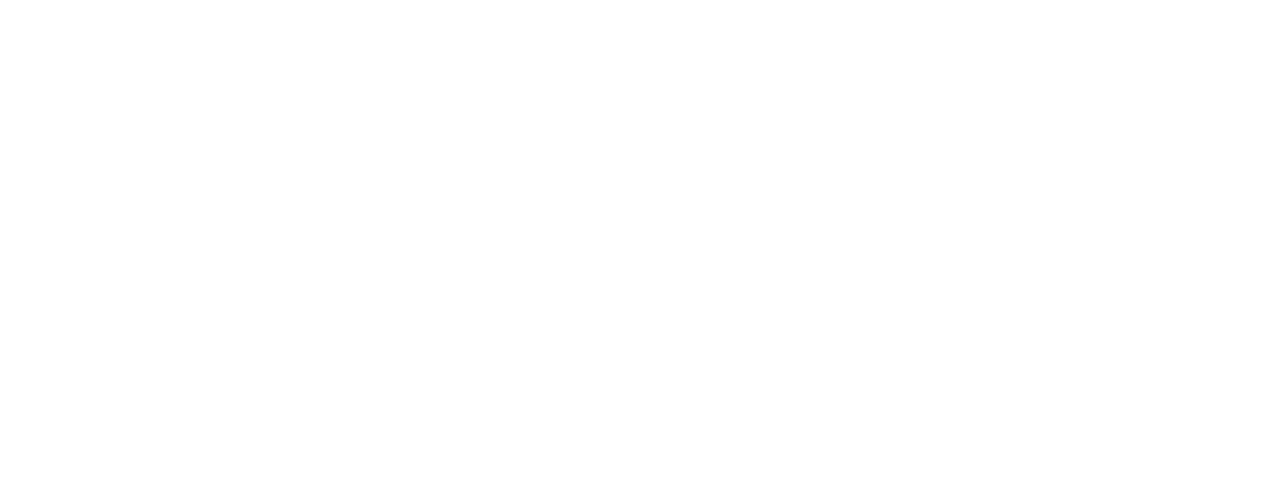
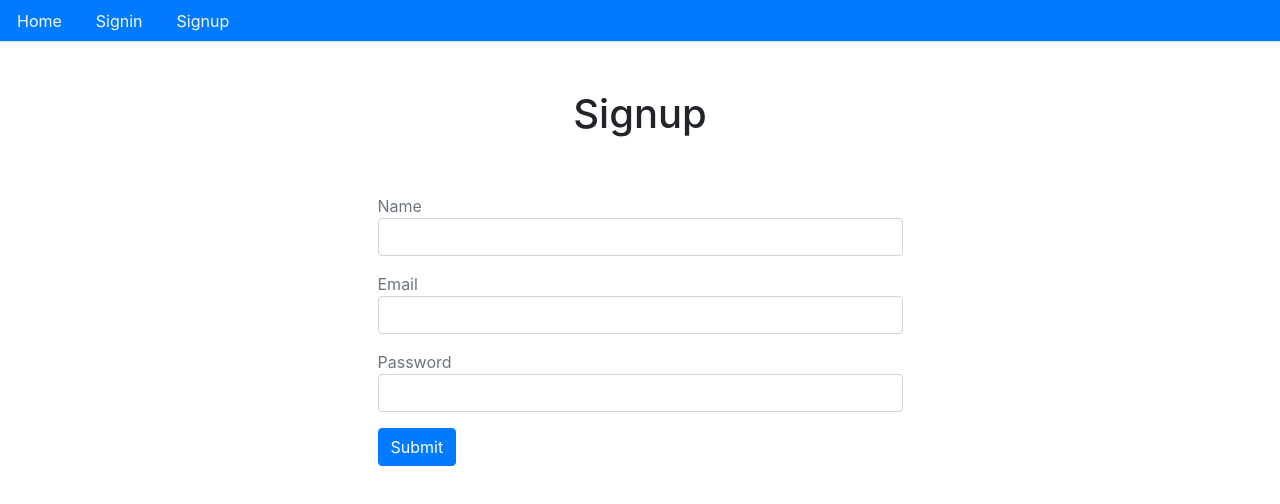
Before and after one commit to B0n-Echo/community_onchain, a React (Create React App) app: page /signup in a window 1280 px wide. Shown: the top 504 px of the page. Built offline with nearby package versions, Linux system fonts and the light colour scheme.

Commit message:
🚧Adding Authentication routes and components to the application

```diff
--- a/src/Routes.js
+++ b/src/Routes.js
@@ -1,11 +1,17 @@
 import { BrowserRouter, Switch ,Route } from "react-router-dom";
 import App from "./App";
+import Signup from "./auth/signup";
+import Signin from "./auth/signin";
+import Activate from "./auth/activate";
 
 const Routes = () => {
     return (
         <BrowserRouter>
         <Switch>
             <Route path="/"  exact component={App} />
+            <Route path="/signup"  exact component={Signup} />
+            <Route path="/signin"  exact component={Signin} />
+            <Route path="auth/activate"  exact component={Activate} />
         </Switch>
         </BrowserRouter>
     )
--- /dev/null
+++ b/src/auth/activate.js
@@ -0,0 +1,46 @@
+import React, { useState, useEffect } from 'react';
+import { Link, Redirect } from 'react-router-dom';
+import Layout from '../core/Layout';
+import axios from 'axios';
+// import jwt from 'jsonwebtoken';
+import { ToastContainer, toast } from 'react-toastify';
+import 'react-toastify/dist/ReactToastify.min.css';
+
+
+const Activate = ({match}) => {
+    const [values, setValues] = useState({
+        name: '',
+        token: '',
+        show: true
+    })
+
+    useEffect(() => {
+        console.log(`checking useEffect`);
+    }, [])
+
+    const { name, token, show } = values;
+
+    const clickSubmit = event => {
+        //
+    }
+
+    const activationLink = () => (
+        <div className="text-center">
+            <h1 className="p-5">Hey {name}, Ready to activate your account?</h1>
+            <button className="btn btn-outline-primary" onClick={(e) => clickSubmit(e)}>
+                Activate Account
+            </button>
+        </div>
+    );
+
+    return (
+        <Layout>
+            <div className="col-md-6 offset-md-3">
+                <ToastContainer />
+                {activationLink()}
+            </div>
+        </Layout>
+    );
+}
+
+export default Activate
--- /dev/null
+++ b/src/auth/signin.js
@@ -0,0 +1,74 @@
+import React, { useState } from 'react';
+import { Link, Redirect } from 'react-router-dom';
+import Layout from '../core/Layout';
+import axios from 'axios';
+import { ToastContainer, toast } from 'react-toastify';
+import 'react-toastify/dist/ReactToastify.min.css';
+
+const Signin = () => {
+    const [values, setValues] = useState({
+        email: '',
+        password: '',
+        buttonText: 'Submit'
+    });
+
+    const { email, password, buttonText } = values;
+
+    const handleChange = name => event => {
+        // console.log(event.target.value);
+        setValues({ ...values, [name]: event.target.value });
+    };
+
+    const clickSubmit = event => {
+        event.preventDefault();
+        setValues({ ...values, buttonText: 'Submitting' });
+        axios({
+            method: 'POST',
+            url: `${process.env.REACT_APP_API}/signin`,
+            data: { email, password }
+        })
+            .then(response => {
+                console.log('SIGNIN SUCCESS', response);
+                // save the response (user, token) localstorage/cookie
+                setValues({ ...values, name: '', email: '', password: '', buttonText: 'Submitted' });
+                toast.success(`Hey ${response.data.user.name}, Welcome back!`);
+            })
+            .catch(error => {
+                console.log('SIGNIN ERROR', error.response.data);
+                setValues({ ...values, buttonText: 'Submit' });
+                toast.error(error.response.data.error);
+            });
+    };
+
+    const signinForm = () => (
+        <form>
+            <div className="form-group">
+                <lable className="text-muted">Email</lable>
+                <input onChange={handleChange('email')} value={email} type="email" className="form-control" />
+            </div>
+
+            <div className="form-group">
+                <lable className="text-muted">Password</lable>
+                <input onChange={handleChange('password')} value={password} type="password" className="form-control" />
+            </div>
+
+            <div>
+                <button className="btn btn-primary" onClick={clickSubmit}>
+                    {buttonText}
+                </button>
+            </div>
+        </form>
+    );
+
+    return (
+        <Layout>
+            <div className="col-md-6 offset-md-3">
+                <ToastContainer />
+                <h1 className="p-5 text-center">Signin</h1>
+                {signinForm()}
+            </div>
+        </Layout>
+    );
+};
+
+export default Signin;
--- /dev/null
+++ b/src/auth/signup.js
@@ -0,0 +1,106 @@
+import React, {useState} from 'react';
+import {Link, Redirect} from 'react-router-dom';
+import Layout from '../core/Layout';
+import { ToastContainer, toast } from 'react-toastify';
+import axios from 'axios';
+import 'react-toastify/dist/ReactToastify.min.css';
+
+const Signup = () => {
+
+    const [values, setValues] = useState({
+        name: '',
+        email: '',
+        password: '',
+        buttonText: 'Submit'   //* dynamically change the button text
+    });
+
+
+    const {name, email, password, buttonText} = values; //* Desctructuring the button text
+
+
+    const signupForm = () => (
+        <form>
+            <div className="form-group">
+                <lable className="text-muted">Name</lable>
+                <input onChange={handleChange('name')}  type="text" className="form-control"/>
+            </div>
+
+            <div className="form-group">
+                <lable className="text-muted">Email</lable>
+                <input onChange={handleChange('email')}  type="email" className="form-control"/>
+            </div>
+
+            <div className="form-group">
+                <lable className="text-muted">Password</lable>
+                <input onChange={handleChange('password')}  type="password" className="form-control"/>
+            </div>
+
+            <div>
+                <button className="btn btn-primary" onClick={(e) => clickSubmit(e)}>{buttonText}</button>
+            </div>
+        </form>
+    );
+
+    const handleChange = (name) => (event) => {
+        setValues({...values, [name]: event.target.value});
+    }
+
+    const clickSubmit = event => {
+        event.preventDefault();
+        setValues({...values, buttonText: 'Submitting'});
+
+        axios({
+            method: 'POST',
+            url: `${process.env.REACT_APP_API}/signup`,
+            data: {name, email, password}
+        })
+        .then(response => {
+            console.log('SIGNUP SUCCESS', response);
+            setValues({ ...values, name: '', email: '', password: '', buttonText: 'Submitted' });
+            toast(response.data.message,  {
+                position: "top-right",
+                autoClose: 5000,
+                hideProgressBar: false,
+                closeOnClick: true,
+                pauseOnHover: true,
+                draggable: true,
+                progress: undefined,
+                });
+        })
+        .catch(error => {
+            console.log('SIGNUP ERROR', error.response.data);
+            setValues({ ...values, buttonText: 'Submit' });
+            toast.error(error.response.data.error,  {
+                position: "top-right",
+                autoClose: 5000,
+                hideProgressBar: false,
+                closeOnClick: true,
+                pauseOnHover: true,
+                draggable: true,
+                progress: undefined,
+                });
+        });
+    }
+
+   return (
+    <Layout>
+    <div className="col-md-6 offset-md-3">
+        <ToastContainer
+        position="top-right"
+        autoClose={5000}
+        hideProgressBar={false}
+        newestOnTop={false}
+        closeOnClick
+        rtl={false}
+        pauseOnFocusLoss
+        draggable
+        pauseOnHover
+        />
+        <h1 className="p-5 text-center">Signup</h1>
+        {signupForm()}
+    </div>
+</Layout>
+    )
+}
+
+export default Signup;
```
